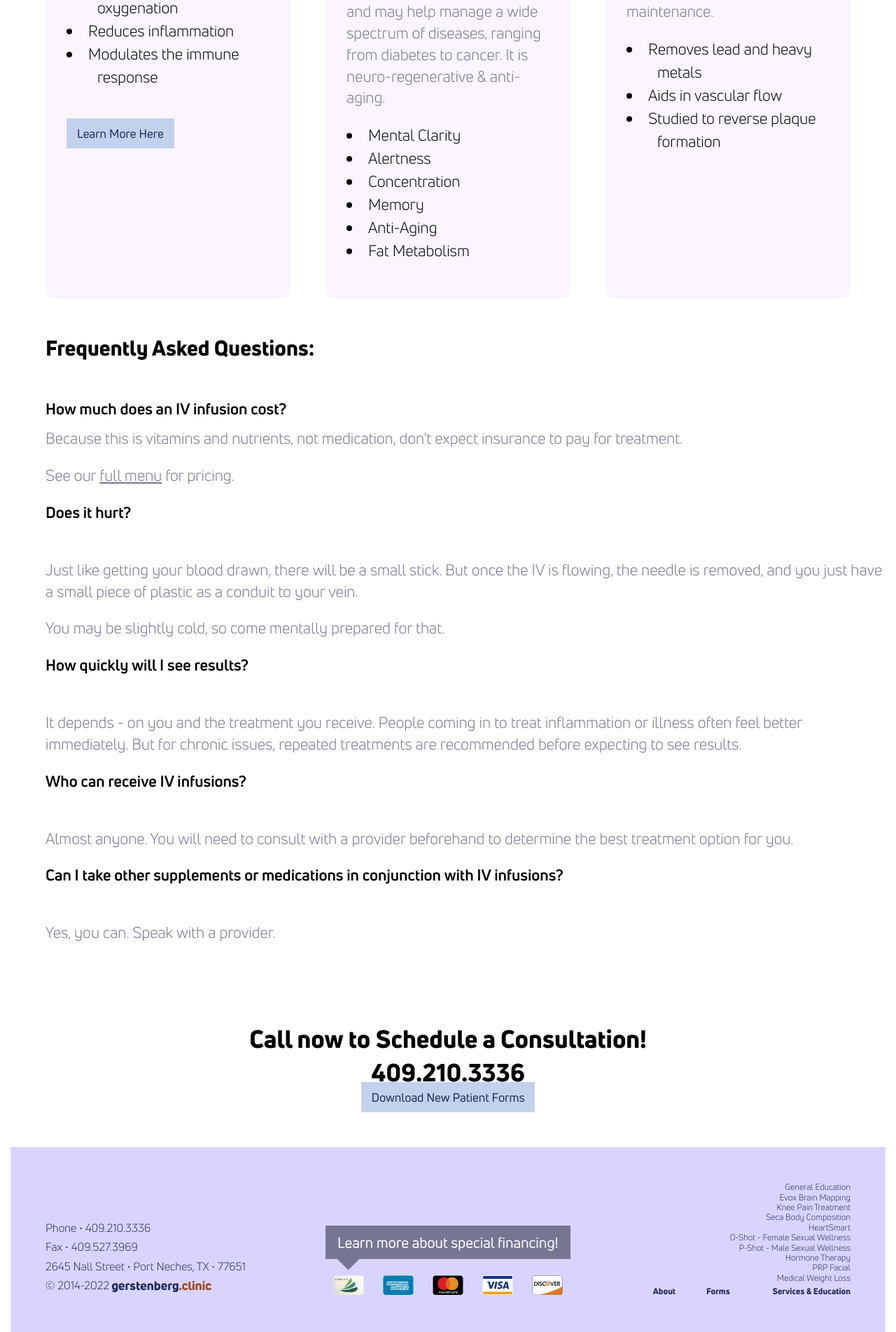
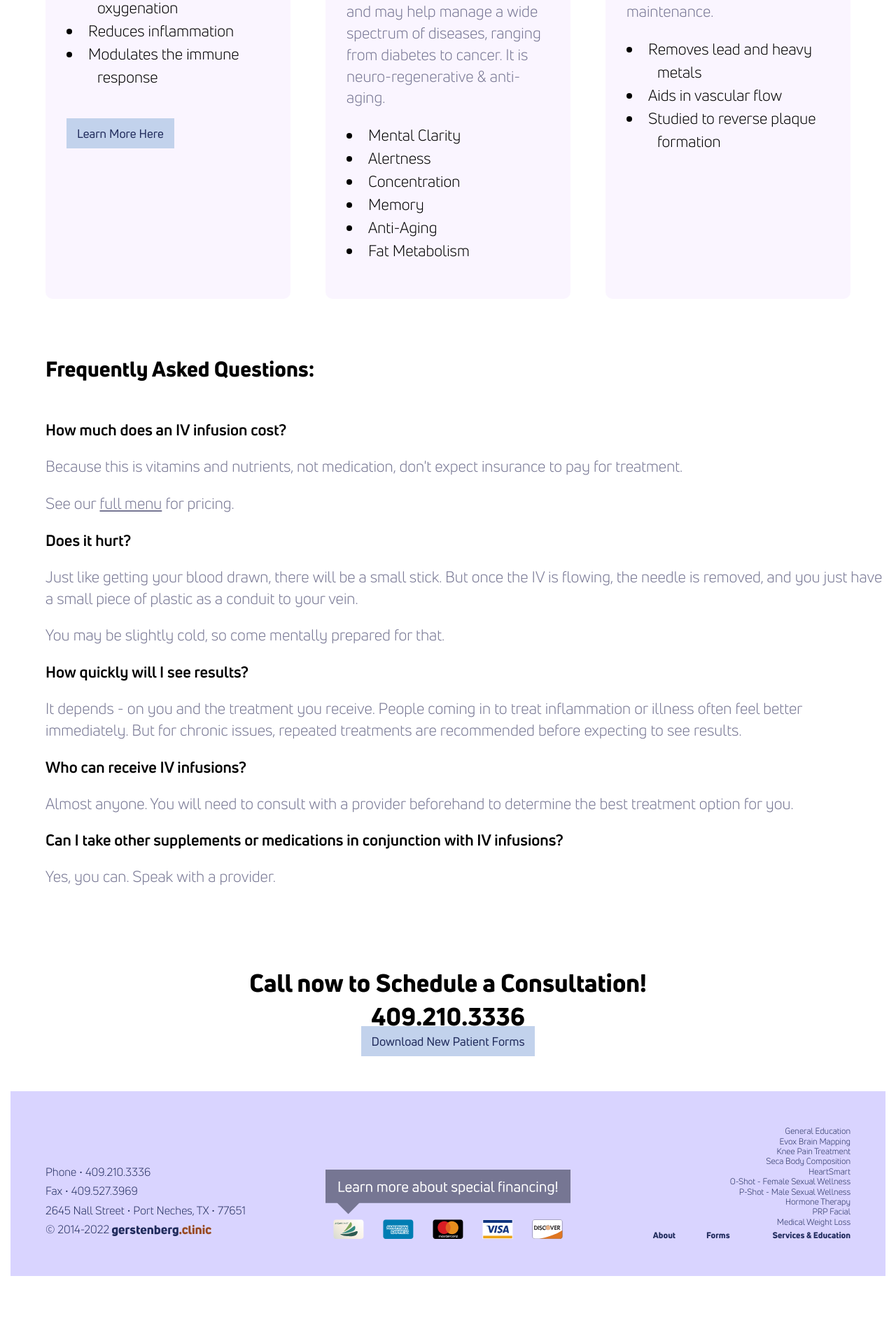
Before and after one commit to theneverwoods/gerstenberg.clinic, a Jekyll site: the page built from services/iv.html, in a window 1280 px wide. Shown: the part 2499-4402 px from the top of the page at 70% size. Built offline with Jekyll 4.4.1, drawn with Linux system fonts in a browser that asks for light colours; after the commit the page ends 4322 px from its top, so only the background shows below that.

Commit message:
Update iv.html

```diff
--- a/services/iv.html
+++ b/services/iv.html
@@ -75,24 +75,24 @@ keywords: "IV Solutions, IV infusion, ozone UBI, chelation, NAD, Gerstenberg, Ge
 
 <div class="row">
 	<div class="two-thirds bottom">
-        <h2 style=>Frequently Asked Questions:</h2>
+        <h2 style="margin-top: 30px">Frequently Asked Questions:</h2>
 
-		<h3 style="margin-bottom: -40px">How much does an IV infusion cost?</h3>
+		<h3 style="margin-bottom: -30px">How much does an IV infusion cost?</h3>
 		<p>Because this is vitamins and nutrients, not medication, don't expect insurance to pay for treatment.</p>
         <p>See our <a href="/pdf/ivmenu.pdf" target="_blank">full menu</a> for pricing.</p>
 
-        <h3>Does it hurt?</h3>
+        <h3 style="margin-bottom: -30px">Does it hurt?</h3>
 		<p> Just like getting your blood drawn, there will be a small stick. But once the IV is flowing, the needle is removed, and you just have a small piece of plastic as a conduit to your vein.
 		</p>
         <p>You may be slightly cold, so come mentally prepared for that.</p>
 
-        <h3 class="bottom">How quickly will I see results?</h3>
+        <h3 style="margin-bottom: -30px">How quickly will I see results?</h3>
 		<p>It depends - on you and the treatment you receive. People coming in to treat inflammation or illness often feel better immediately. But for chronic issues, repeated treatments are recommended before expecting to see results.
         </p>
 
-        <h3 class="bottom">Who can receive IV infusions?</h3>
+        <h3 style="margin-bottom: -30px">Who can receive IV infusions?</h3>
 		<p>Almost anyone. You will need to consult with a provider beforehand to determine the best treatment option for you.</p>
-        <h3 class="bottom">Can I take other supplements or medications in conjunction with IV infusions?</h3>
+        <h3 style="margin-bottom: -30px">Can I take other supplements or medications in conjunction with IV infusions?</h3>
         <p>Yes, you can. Speak with a provider.</p>
     </div>
 </div>
```
